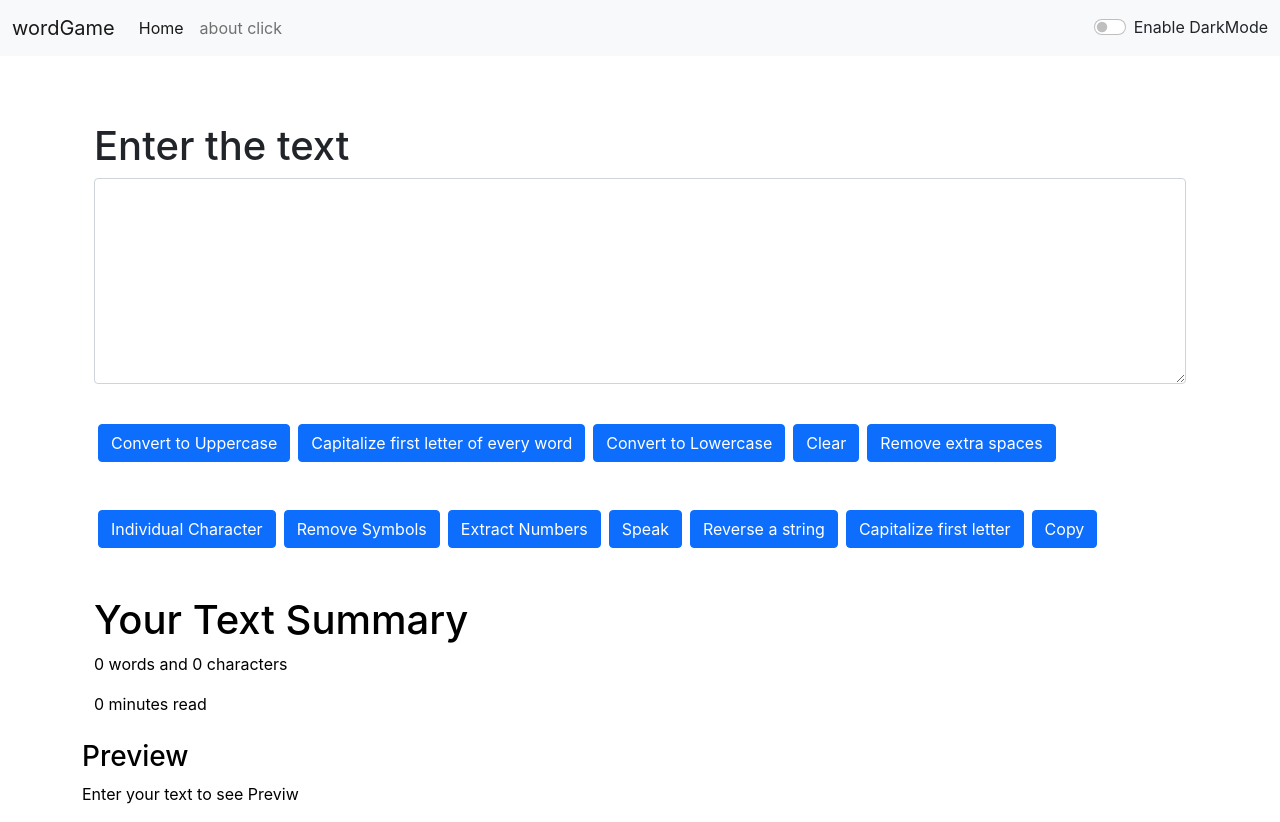
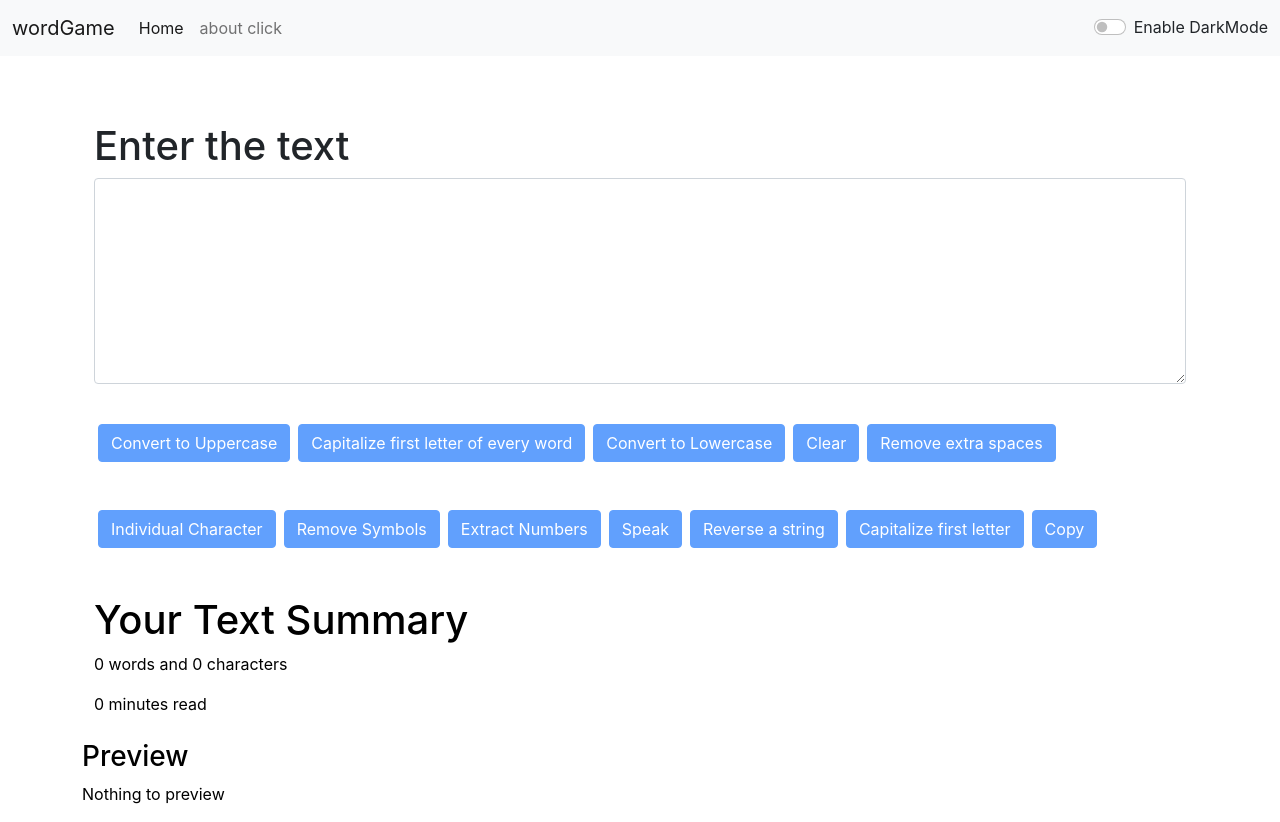
Before and after one commit to arjunlaxane/my-app, a React (Create React App) app: page /textform in a window 1280 px wide. Built offline with nearby package versions, Linux system fonts and the light colour scheme.

Commit message:
buttons disabled when not in use

```diff
--- a/src/components/TextForm.js
+++ b/src/components/TextForm.js
@@ -135,37 +135,53 @@ export default function TextForm(props) {
             rows="8"
           ></textarea>
         </div>
-        <button onClick={handleUpClick} className="btn btn-primary mx-1 my-4">
+        <button
+          disabled={text.length === 0}
+          onClick={handleUpClick}
+          className="btn btn-primary mx-1 my-4"
+        >
           Convert to Uppercase
         </button>
 
         <button
           onClick={capitalFirstLetter}
+          disabled={text.length === 0}
           className="btn btn-primary mx-1 my-4"
         >
           Capitalize first letter of every word
         </button>
-        <button onClick={handleLoClick} className="btn btn-primary mx-1 my-4">
+        <button
+          onClick={handleLoClick}
+          disabled={text.length === 0}
+          className="btn btn-primary mx-1 my-4"
+        >
           Convert to Lowercase
         </button>
 
-        <button onClick={handleClClick} className="btn btn-primary mx-1 my-4">
+        <button
+          disabled={text.length === 0}
+          onClick={handleClClick}
+          className="btn btn-primary mx-1 my-4"
+        >
           Clear
         </button>
 
         <button
+          disabled={text.length === 0}
           onClick={handleExtraSpace}
           className="btn btn-primary mx-1 my-4"
         >
           Remove extra spaces
         </button>
         <button
+          disabled={text.length === 0}
           onClick={showCharacterWise}
           className="btn btn-primary mx-1 my-4"
         >
           Individual Character
         </button>
         <button
+          disabled={text.length === 0}
           onClick={handletextExtract}
           className="btn btn-primary mx-1 my-4"
         >
@@ -173,6 +189,7 @@ export default function TextForm(props) {
         </button>
 
         <button
+          disabled={text.length === 0}
           onClick={handleNumExtract}
           className="btn btn-primary mx-1 my-4"
         >
@@ -183,6 +200,7 @@ export default function TextForm(props) {
         {/* </button> */}
 
         <button
+          disabled={text.length === 0}
           // type="submit"
           onClick={speak}
           className="btn btn-primary mx-1 my-4"
@@ -191,6 +209,7 @@ export default function TextForm(props) {
         </button>
 
         <button
+          disabled={text.length === 0}
           // type="submit"
           onClick={handleReverse}
           className="btn btn-primary mx-1 my-4"
@@ -198,11 +217,19 @@ export default function TextForm(props) {
           Reverse a string
         </button>
 
-        <button onClick={capitalize} className="btn btn-primary mx-1 my-4">
+        <button
+          onClick={capitalize}
+          disabled={text.length === 0}
+          className="btn btn-primary mx-1 my-4"
+        >
           Capitalize first letter
         </button>
 
-        <button onClick={handleCopy} className="btn btn-primary mx-1 my-4">
+        <button
+          disabled={text.length === 0}
+          onClick={handleCopy}
+          className="btn btn-primary mx-1 my-4"
+        >
           Copy
         </button>
       </div>
@@ -243,7 +270,7 @@ export default function TextForm(props) {
           color: props.mode === 'dark' ? 'white' : 'black',
         }}
       >
-        {text.length > 0 ? text : 'Enter your text to see Previw'}
+        {text.length > 0 ? text : 'Nothing to preview'}
       </p>
     </>
   );
```
